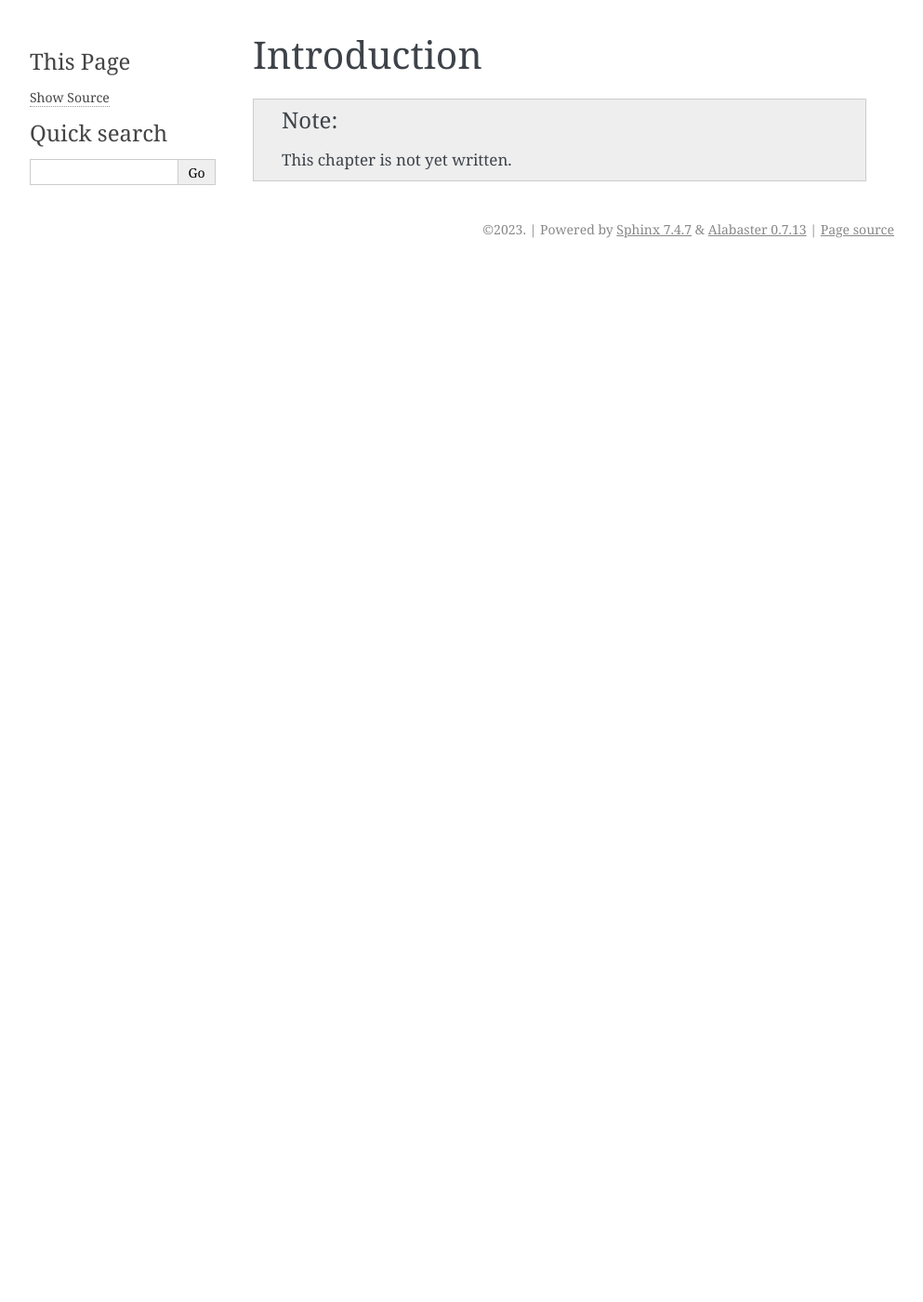
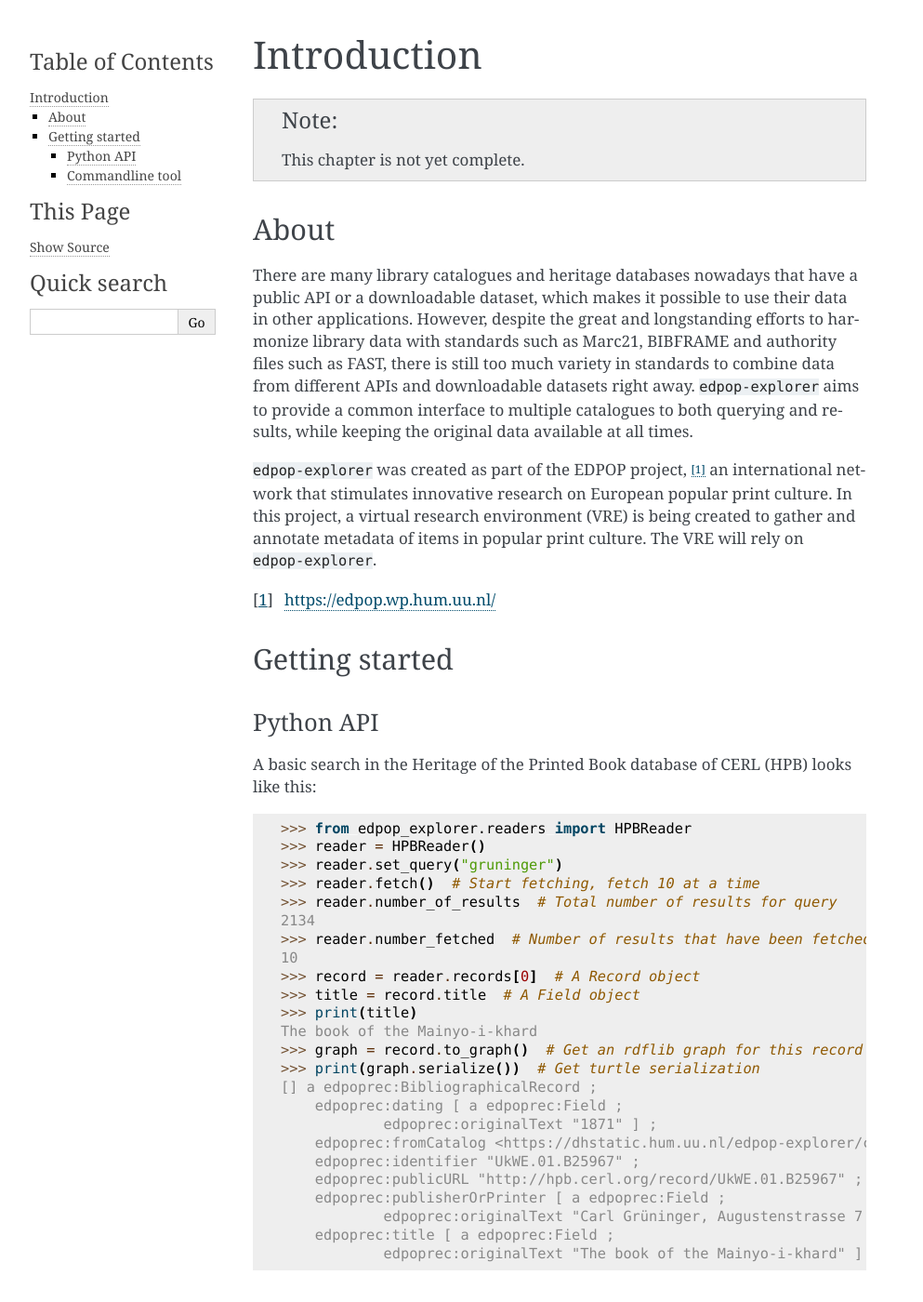
Before and after one commit to CentreForDigitalHumanities/edpop-explorer, a Sphinx documentation site: the page built from docs/introduction.rst, in a window 1280 px wide and 1400 px high. Shown: the whole window at 93% size, without its empty margins (148-1141 px from the left). Built offline with Sphinx 7.4.7, drawn with Linux system fonts in a browser that asks for light colours; some of the changed text lies outside the part shown.

```diff
--- a/docs/conf.py
+++ b/docs/conf.py
@@ -10,8 +10,6 @@
 # add these directories to sys.path here. If the directory is relative to the
 # documentation root, use os.path.abspath to make it absolute, like shown here.
 #
-from pathlib import Path
-import sys
 
 # -- Project information -----------------------------------------------------
 
--- a/docs/introduction.rst
+++ b/docs/introduction.rst
@@ -3,4 +3,87 @@ Introduction
 
 .. note::
 
-   This chapter is not yet written.
+   This chapter is not yet complete.
+
+About
+-----
+
+There are many library catalogues and heritage databases nowadays that
+have a public API or a downloadable dataset, which makes it possible to
+use their data in other applications. However, despite the great
+and longstanding efforts to harmonize library data with standards
+such as Marc21, BIBFRAME and authority files such as FAST, there is
+still too much variety in standards to combine data from different
+APIs and downloadable datasets right away. ``edpop-explorer``
+aims to provide a common interface to multiple catalogues to
+both querying and results, while keeping the original data
+available at all times.
+
+``edpop-explorer`` was created as part of the EDPOP project, [#]_ an
+international network that stimulates innovative research on European
+popular print culture. In this project, a virtual research environment
+(VRE) is being created to gather and annotate metadata of items in popular
+print culture. The VRE will rely on ``edpop-explorer``.
+
+.. [#] https://edpop.wp.hum.uu.nl/
+
+Getting started
+---------------
+
+Python API
+^^^^^^^^^^
+
+A basic search in the Heritage of the Printed Book database of CERL
+(HPB) looks like this: ::
+
+    >>> from edpop_explorer.readers import HPBReader
+    >>> reader = HPBReader()
+    >>> reader.set_query("gruninger")
+    >>> reader.fetch()  # Start fetching, fetch 10 at a time
+    >>> reader.number_of_results  # Total number of results for query
+    2134
+    >>> reader.number_fetched  # Number of results that have been fetched so far
+    10
+    >>> record = reader.records[0]  # A Record object
+    >>> title = record.title  # A Field object
+    >>> print(title)
+    The book of the Mainyo-i-khard
+    >>> graph = record.to_graph()  # Get an rdflib graph for this record
+    >>> print(graph.serialize())  # Get turtle serialization
+    [] a edpoprec:BibliographicalRecord ;
+        edpoprec:dating [ a edpoprec:Field ;
+                edpoprec:originalText "1871" ] ;
+        edpoprec:fromCatalog <https://dhstatic.hum.uu.nl/edpop-explorer/catalogs/hpb> ;
+        edpoprec:identifier "UkWE.01.B25967" ;
+        edpoprec:publicURL "http://hpb.cerl.org/record/UkWE.01.B25967" ;
+        edpoprec:publisherOrPrinter [ a edpoprec:Field ;
+                edpoprec:originalText "Carl Grüninger, Augustenstrasse 7 ; Messrs. Trübner and Co., 60 Paternoster Row" ] ;
+        edpoprec:title [ a edpoprec:Field ;
+                edpoprec:originalText "The book of the Mainyo-i-khard" ] .
+
+Commandline tool
+^^^^^^^^^^^^^^^^
+
+Start the programme from the command line using the ``edpopx`` command: ::
+
+    $ edpopx
+
+To perform a search on a database, give the name of the database followed by
+the query you want to perform, such as: ::
+
+    $ hpb gruninger
+
+This will give you the number of results and a summary of the first ten
+results. To load more results, use the ``next`` command: ::
+
+    $ next
+
+The results are numbered. Use the ``show`` command to see the contents of a
+particular record (use ``showrdf`` to see RDF and ``showdata`` to see the original
+record data converted to YAML: ::
+
+    $ show 8
+
+To exit, type Ctrl+D or use the ``quit`` command: ::
+
+    $ quit
--- a/docs/modules.rst
+++ b/docs/modules.rst
@@ -1,7 +1,8 @@
-edpop_explorer
-==============
+API Reference
+=============
 
 .. toctree::
    :maxdepth: 4
 
    edpop_explorer
+   edpop_explorer.readers
```
Also changed, not shown: docs/edpop_explorer.readers.rst (+0 -91 lines), docs/edpop_explorer.rst (+0 -8 lines).
